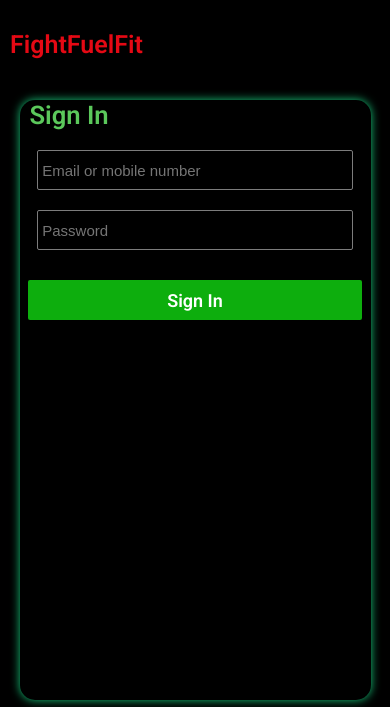
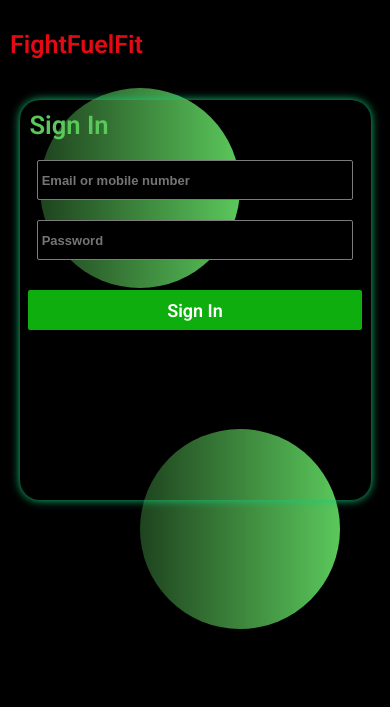
Before and after one commit to DivyanshuBoxer01/Project, a plain HTML site: page signin.html in a window 390 px wide. Drawn offline with Linux system fonts and the light colour scheme.

Commit message:
Signin-page-Added-Responsive

```diff
--- a/mediaqueary-fourth.css
+++ b/mediaqueary-fourth.css
@@ -7,7 +7,7 @@
     .main-first
     {
         width: 90%;
-        height: 600px;
+        height: 400px;
     }
     .main-first h1
     {
--- a/signin.html
+++ b/signin.html
@@ -6,7 +6,7 @@
     <title>Sign In</title>
     <link rel="stylesheet" href="style-fourth.css">
     <link rel="stylesheet" href="mediaqueary-fourth.css">
-    <link rel="shortcut icon" href="" type="image/x-icon">
+    <link rel="shortcut icon" href="favicon-four.png" type="image/x-icon">
 </head>
 <body>
     <header>
--- a/style-fourth.css
+++ b/style-fourth.css
@@ -60,13 +60,15 @@ body
     margin-top: 20px;
     margin-bottom: 10px;
     margin-inline: 10px;
-    border-radius: 15px;
+    border-radius: 20px;
     width: 40%;
     height: 500px;
     box-shadow: 0 0 10px rgb(22, 201, 123);
+    z-index: 2;
 }
 .main-first h1
 {
+    padding-top: 10px;
     padding-left: 10px;
     font-weight: 600;
 }
@@ -83,8 +85,8 @@ body
     background-color: black;
     border: 1.5px solid rgb(124, 124, 124);
     border-radius: 2px;
-    font-size: 15px;
-    font-weight: 300;
+    font-size: 13px;
+    font-weight: 600;
     margin-top: 20px;
 }
 .butt-in
@@ -115,5 +117,16 @@ body
     width:200px;
     height: 200px;
     border-radius: 100px;
-    background-color: linear-gradient( to right, rgba(19, 247, 19, 0.704), rgba(19, 247, 19));
+    background: linear-gradient(to right,rgba(91, 200, 91, 0.337),rgb(91, 200, 91));
+    position: absolute;
 }
+.c1
+{
+    top: 88px;
+    left:40px;
+}
+.c2
+{
+    bottom: 215px;
+    right: 50px;
+}
--- a/style-one.css
+++ b/style-one.css
@@ -377,6 +377,7 @@ span
 footer
 {
     height: 20vh;
+    padding-top: 20px;
 }
 .last-footer
 {
--- a/style-second.css
+++ b/style-second.css
@@ -308,6 +308,7 @@ span
 footer
 {
     height: 20vh;
+    padding-top: 20px;
 }
 .last-footer
 {
--- a/style-third.css
+++ b/style-third.css
@@ -305,6 +305,7 @@ span
 footer
 {
     height: 20vh;
+    padding-top: 20px;
 }
 .last-footer
 {
--- a/style.css
+++ b/style.css
@@ -218,7 +218,7 @@ span
 }
 footer
 {
-    padding-top: 30px;
+    padding-top: 20px;
     height: 20vh;
 }
 .last-footer
```
Also changed, not shown: boxing.html (+1 -1 lines), diet.html (+1 -1 lines), gym.html (+1 -1 lines), index.html (+1 -1 lines), favicon-four.png (added).
